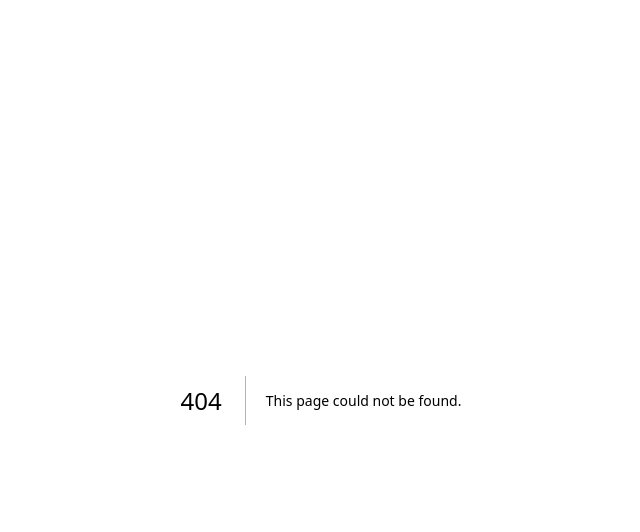
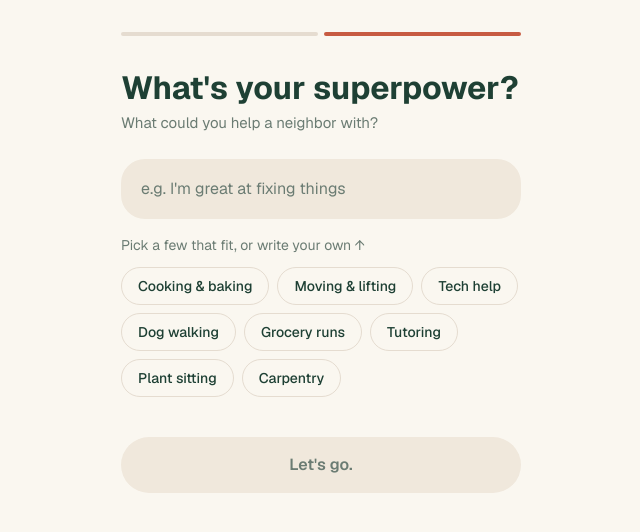
Before and after one commit to Gill87/tightknit, a Next.js app in the folder tightknit/: page /onboarding/superpowers in a window 1280 px wide. Before the commit this address had no page. Shown: the top 532 px of the page, without its empty margins (319-959 px from the left). Built offline with nearby package versions, Linux system fonts and the light colour scheme.

Commit message:
feat: create Superpowers onboarding page with styled components and preset selection

```diff
--- /dev/null
+++ b/tightknit/app/onboarding/superpowers/formStyles.ts
@@ -0,0 +1,30 @@
+// Page shell
+export const page = 'min-h-[100svh] bg-tk-cream flex flex-col'
+export const inner = 'mx-auto w-full max-w-md flex-1 flex flex-col px-6 pt-8 pb-10'
+
+// Progress bar (2 segments)
+export const progressBar = 'flex gap-1.5 mb-8'
+export const progressSegment = 'h-1 flex-1 rounded-full bg-tk-border'
+export const progressSegmentActive = 'h-1 flex-1 rounded-full bg-tk-terracotta'
+
+// Heading
+export const heading = 'text-[2rem] font-bold text-tk-forest leading-tight mb-1'
+export const subtitle = 'text-[15px] text-tk-muted mb-6'
+
+// Input
+export const textInput = 'w-full py-[18px] px-5 rounded-3xl bg-tk-cream-deep text-base text-tk-forest placeholder:text-tk-muted outline-none focus:ring-2 focus:ring-tk-terracotta/30 transition-shadow'
+
+// Hint below input
+export const hint = 'text-sm text-tk-muted mt-4 mb-3'
+
+// Preset chips wrap
+export const chipsWrap = 'flex flex-wrap gap-2'
+
+// Chip states
+export const chipIdle = 'rounded-full border border-tk-border bg-transparent px-4 py-2 text-sm font-medium text-tk-forest transition-colors hover:bg-tk-cream-deep cursor-pointer'
+export const chipActive = 'rounded-full bg-tk-terracotta px-4 py-2 text-sm font-semibold text-white cursor-pointer'
+
+// CTA button
+export const ctaBase = 'w-full py-4 rounded-full text-base font-semibold transition-colors mt-10'
+export const ctaIdle = 'bg-tk-cream-deep text-tk-muted cursor-default'
+export const ctaActive = 'bg-tk-terracotta text-white active:scale-[0.98] transition-transform cursor-pointer'
--- /dev/null
+++ b/tightknit/app/onboarding/superpowers/page.tsx
@@ -0,0 +1,81 @@
+'use client'
+
+import { useState } from 'react'
+import * as s from './formStyles'
+
+const PRESETS = [
+  'Cooking & baking',
+  'Moving & lifting',
+  'Tech help',
+  'Dog walking',
+  'Grocery runs',
+  'Tutoring',
+  'Plant sitting',
+  'Carpentry',
+]
+
+export default function SuperpowersPage() {
+  const [value, setValue] = useState('')
+  const [selected, setSelected] = useState<string | null>(null)
+
+  function handlePreset(preset: string) {
+    if (selected === preset) {
+      setSelected(null)
+      setValue('')
+    } else {
+      setSelected(preset)
+      setValue(preset)
+    }
+  }
+
+  function handleInputChange(e: React.ChangeEvent<HTMLInputElement>) {
+    setValue(e.target.value)
+    if (selected && e.target.value !== selected) setSelected(null)
+  }
+
+  const hasValue = value.trim().length > 0
+
+  return (
+    <main className={s.page}>
+      <div className={s.inner}>
+        <div className={s.progressBar}>
+          <div className={s.progressSegment} />
+          <div className={s.progressSegmentActive} />
+        </div>
+
+        <h1 className={s.heading}>What's your superpower?</h1>
+        <p className={s.subtitle}>What could you help a neighbor with?</p>
+
+        <input
+          className={s.textInput}
+          placeholder="e.g. I'm great at fixing things"
+          value={value}
+          onChange={handleInputChange}
+        />
+
+        <p className={s.hint}>Pick a few that fit, or write your own ↑</p>
+
+        <div className={s.chipsWrap}>
+          {PRESETS.map((preset) => (
+            <button
+              key={preset}
+              type="button"
+              onClick={() => handlePreset(preset)}
+              className={selected === preset ? s.chipActive : s.chipIdle}
+            >
+              {preset}
+            </button>
+          ))}
+        </div>
+
+        <button
+          type="button"
+          disabled={!hasValue}
+          className={`${s.ctaBase} ${hasValue ? s.ctaActive : s.ctaIdle}`}
+        >
+          Let's go.
+        </button>
+      </div>
+    </main>
+  )
+}
```
